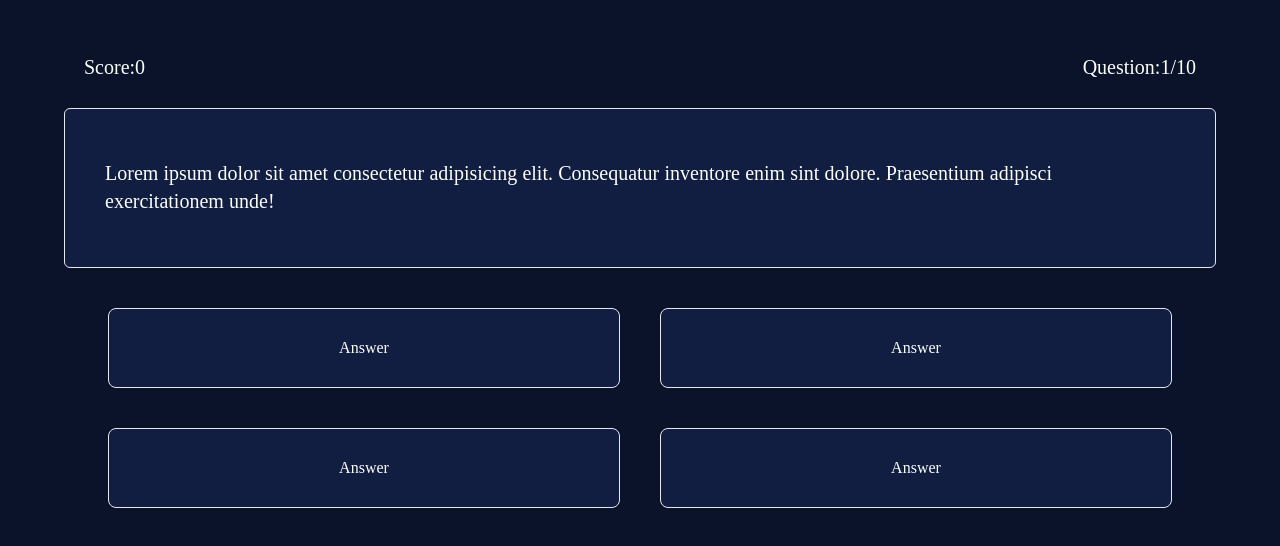
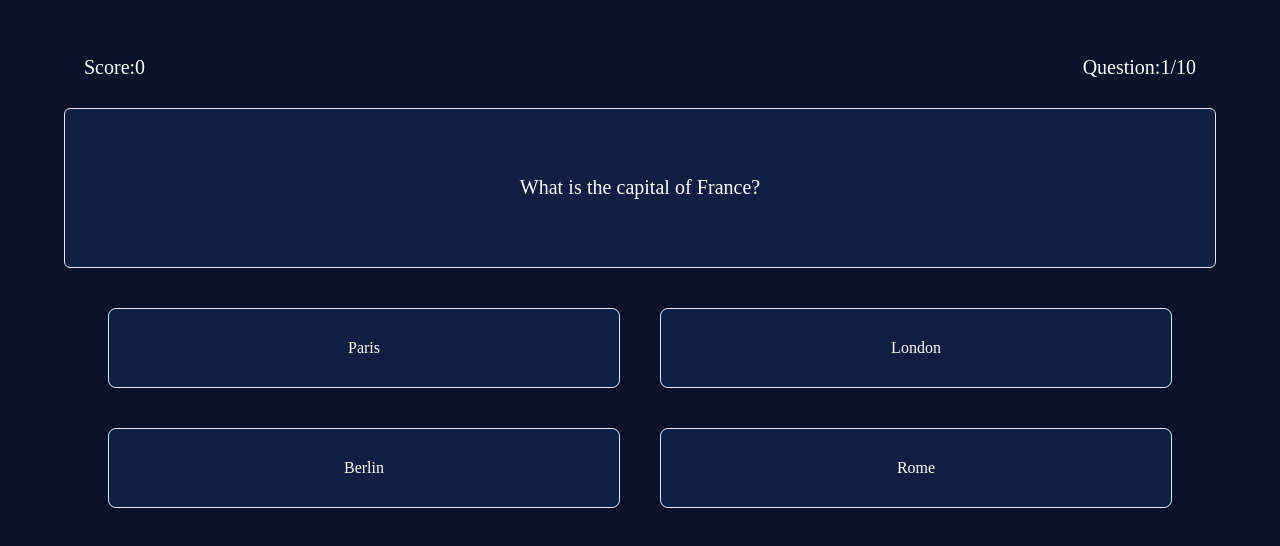
Before and after one commit to aleks930819/typescript-react-quiz-game, a React (Vite) app: page /game in a window 1280 px wide. Shown: the part 132-678 px from the top of the page. Built offline with nearby package versions, Linux system fonts and the light colour scheme; data requests are answered from the project's data file.

Commit message:
render question and answers

```diff
--- a/src/components/Questions/QuestionHeader.tsx
+++ b/src/components/Questions/QuestionHeader.tsx
@@ -1,4 +1,10 @@
-const QuestionHeader = () => {
+import React from 'react';
+
+interface QuestionHeaderProps {
+  question: string;
+}
+
+const QuestionHeader: React.FC<QuestionHeaderProps> = ({ question }) => {
   return (
     <>
       <div className="flex justify-between items-center w-[90vw] h-[10vh] p-5 text-xl">
@@ -6,10 +12,7 @@ const QuestionHeader = () => {
         <p>Question:1/10</p>
       </div>
       <div className="w-full text-sm sm:text-xl pb-5 border rounded-md flex justify-center items-center sm:w-[90vw] h-[20vh] p-5 bg-secondary px-10">
-        <h2>
-          Lorem ipsum dolor sit amet consectetur adipisicing elit. Consequatur
-          inventore enim sint dolore. Praesentium adipisci exercitationem unde!
-        </h2>
+        <h2>{question}</h2>
       </div>
     </>
   );
--- a/src/components/Questions/QuestionsBox.tsx
+++ b/src/components/Questions/QuestionsBox.tsx
@@ -1,12 +1,18 @@
+import React from 'react';
 import Button from '../UI/Button';
 
-const QuestionsBox = () => {
+interface QuestionsBoxProps {
+  answers: string[];
+}
+
+const QuestionsBox: React.FC<QuestionsBoxProps> = ({ answers }) => {
   return (
     <div className="grid  sm:grid-cols-2 gap-10 mt-10 ">
-      <Button game>Answer</Button>
-      <Button game>Answer</Button>
-      <Button game>Answer</Button>
-      <Button game>Answer</Button>
+      {answers?.map((answer) => (
+        <Button game key={answer}>
+          {answer}
+        </Button>
+      ))}
     </div>
   );
 };
--- a/src/screens/Game.tsx
+++ b/src/screens/Game.tsx
@@ -38,12 +38,11 @@ const Game = () => {
     };
   }, []);
 
-  console.log(questions);
-
+  if (loading) return <h1>Loading...</h1>;
   return (
     <QuestionsContainer>
-      <QuestionHeader />
-      <QuestionsBox />
+      <QuestionHeader question={questions[0]?.question} />
+      <QuestionsBox answers={questions[0]?.answers} />
     </QuestionsContainer>
   );
 };
```
Also changed, not shown: .eslintrc.cjs.
